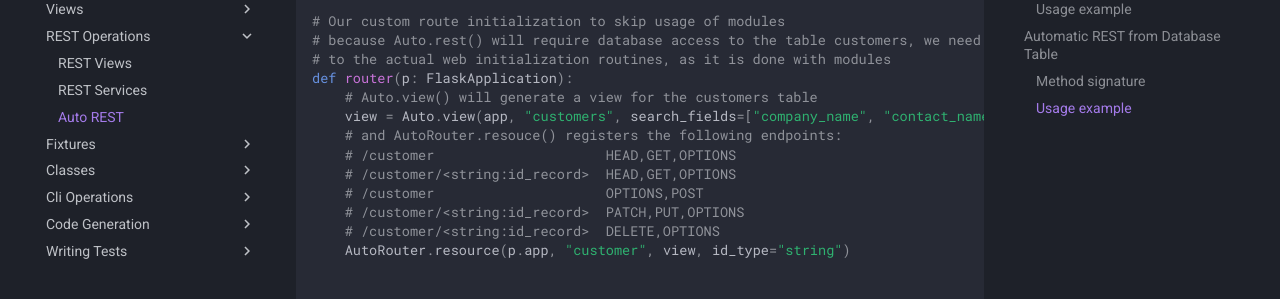
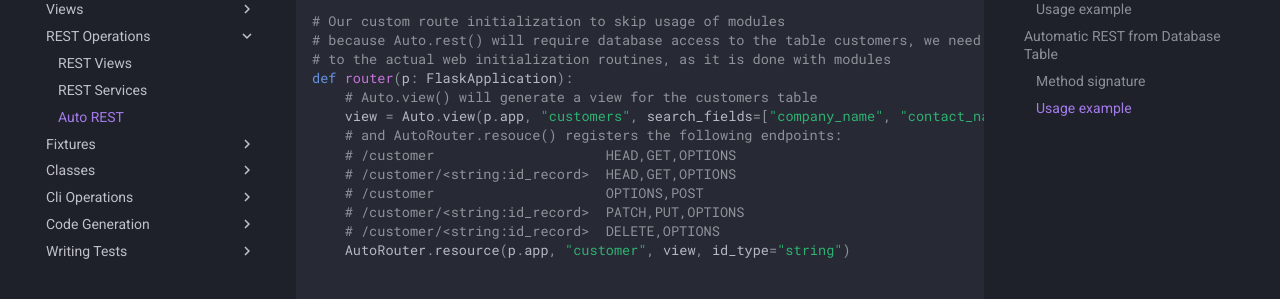
Before and after one commit to oddbit-project/pokie, an MkDocs documentation site: the page built from docs/rest/auto.md, in a window 1280 px wide and 1400 px high, scrolled down 4777 px. Shown: the part 153-452 px from the top of the window. Built offline with MkDocs 1.6.1 and Material for MkDocs 9.7.7, drawn with Linux system fonts in a browser that asks for light colours; comment, search, counter and statistics services are not loaded.

````diff
--- a/docs/rest/auto.md
+++ b/docs/rest/auto.md
@@ -200,7 +200,7 @@ class Config(EnvironmentConfig, PokieConfig, PgConfigTemplate):
 # to the actual web initialization routines, as it is done with modules
 def router(p: FlaskApplication):
     # Auto.view() will generate a view for the customers table
-    view = Auto.view(app, "customers", search_fields=["company_name", "contact_name"])
+    view = Auto.view(p.app, "customers", search_fields=["company_name", "contact_name"])
     # and AutoRouter.resouce() registers the following endpoints:
     # /customer                     HEAD,GET,OPTIONS
     # /customer/<string:id_record>  HEAD,GET,OPTIONS
@@ -263,6 +263,6 @@ class Module(BaseModule):
         # /customer                     OPTIONS,POST
         # /customer/<string:id_record>  PATCH,PUT,OPTIONS
         # /customer/<string:id_record>  DELETE,OPTIONS
-        AutoRouter.resource(p.app, "customer", view, id_type="string")
+        AutoRouter.resource(app, "customer", view, id_type="string")
         (...)
 ```
````
Also changed, not shown: docs/signals.md (+1 -1 lines), docs/tutorial/tutorial.md (+1 -1 lines), 1 other file.
